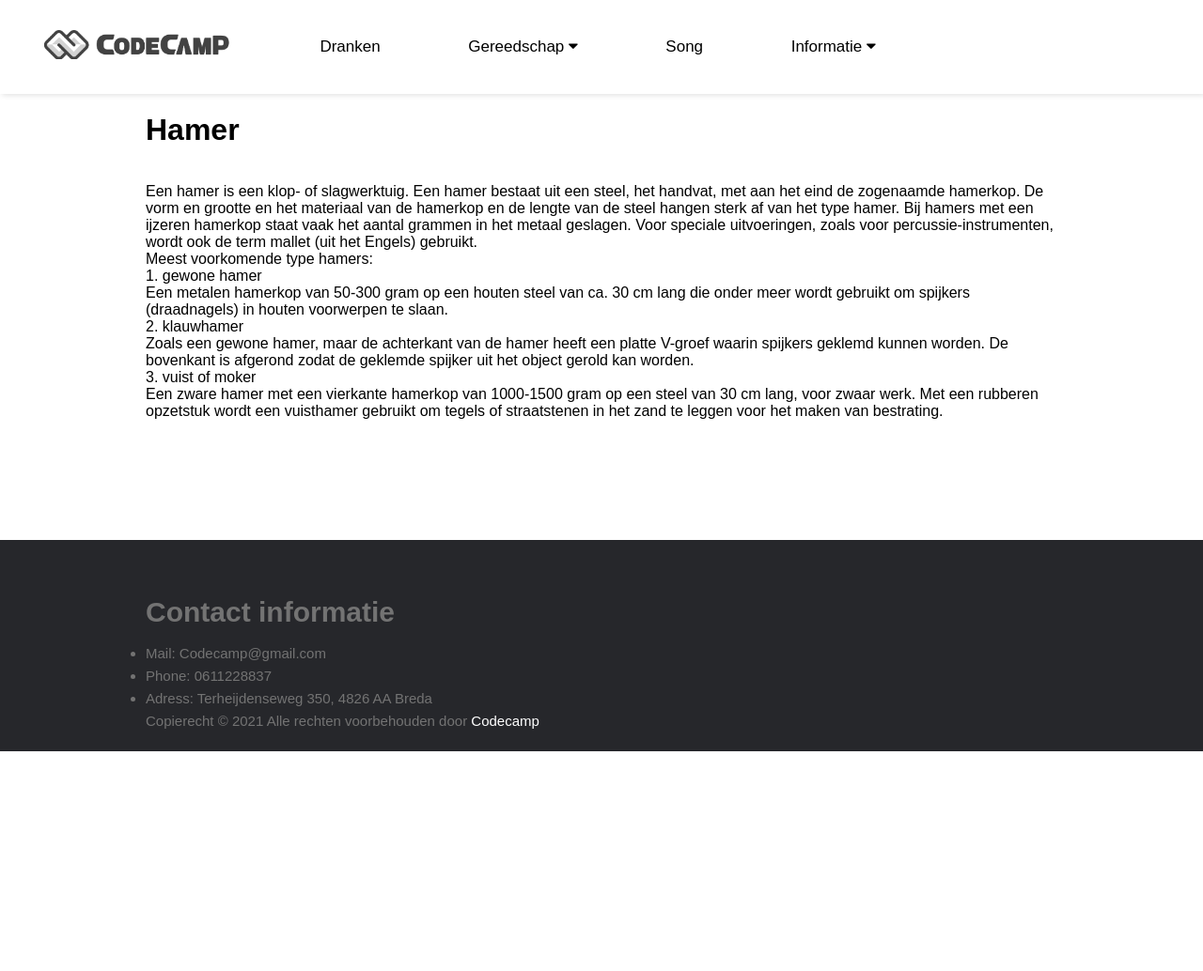
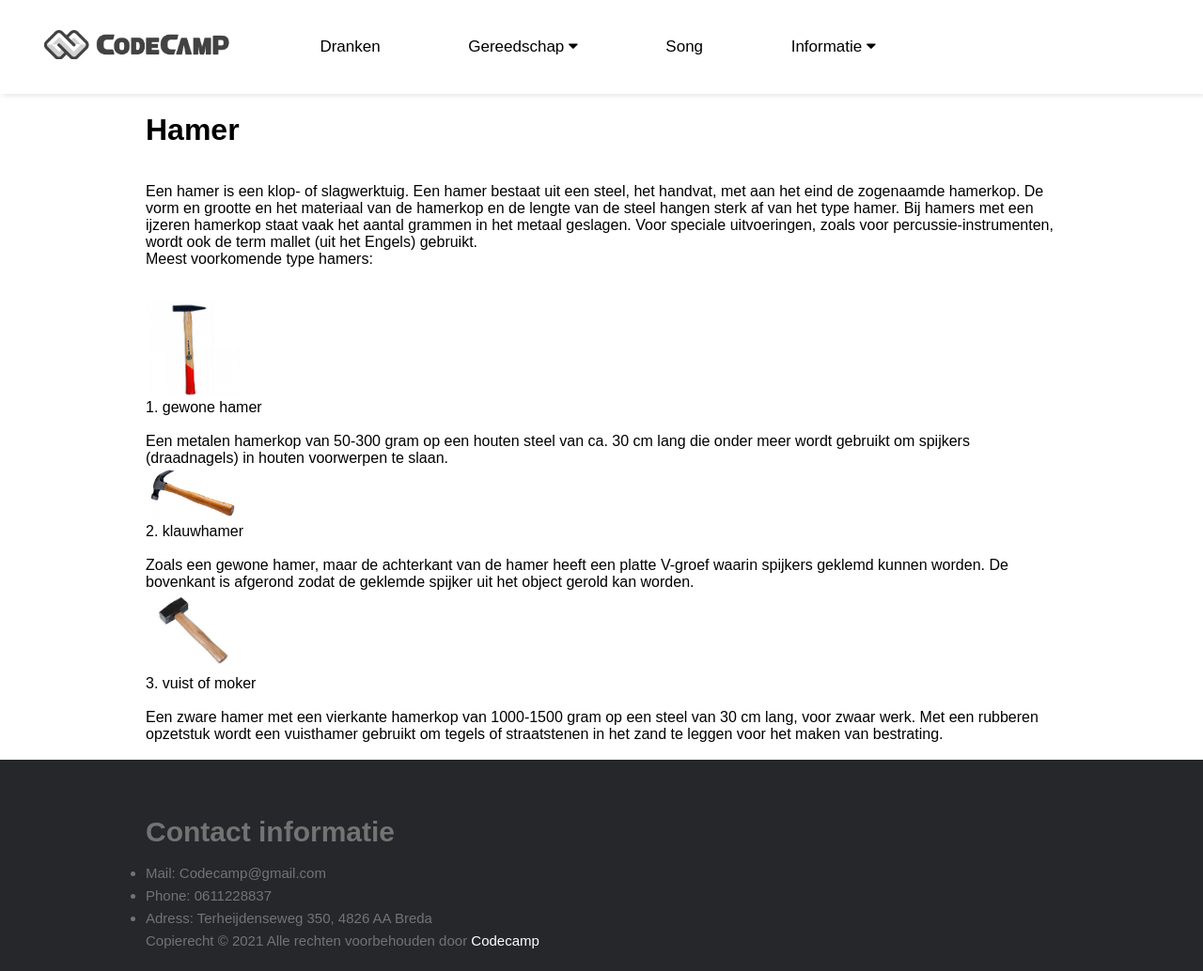
Before and after one commit to ibrahimhillowle/C2-CodeCamp, a PHP site: page /1schoolmap/hamer.php in a window 1280 px wide. Shown: the whole page at 94% size. Before the commit the page ends 800 px from the top, so only its background shows below. Run offline with PHP 8.4, Linux system fonts and the light colour scheme; data that the repository does not hold is empty; some libraries are stand-ins or nearby versions.

Commit message:
hamer pagina beter gemaakt

```diff
--- a/hamer.php
+++ b/hamer.php
@@ -13,19 +13,32 @@
     <p>
       Een hamer is een klop- of slagwerktuig. Een hamer bestaat uit een steel, het handvat, met aan het eind de zogenaamde hamerkop. De vorm en grootte en het materiaal van de hamerkop en de lengte van de steel hangen sterk af van het type hamer. Bij hamers met een ijzeren hamerkop staat vaak het aantal grammen in het metaal geslagen. Voor speciale uitvoeringen, zoals voor percussie-instrumenten, wordt ook de term mallet (uit het Engels) gebruikt.
 <br>
-  Meest voorkomende type hamers:
+Meest voorkomende type hamers:
+<br>
+<br>
+<br>
+<img src="img/hamer2.jpg" width="100px" alt="">
 <br>
   1.	gewone hamer
   <br>
+  <br>
   Een metalen hamerkop van 50-300 gram op een houten steel van ca. 30 cm lang die onder meer wordt gebruikt om spijkers (draadnagels) in houten voorwerpen te slaan.
+<br>
+<img src="img/hamer.jpg" width="100px" alt="">
 <br>
   2.	klauwhamer
   <br>
+  <br>
   Zoals een gewone hamer, maar de achterkant van de hamer heeft een platte V-groef waarin spijkers geklemd kunnen worden. De bovenkant is afgerond zodat de geklemde spijker uit het object gerold kan worden.
+<br>
+<img src="img/moker.jpg" width="100px" alt="">
 <br>
   3.	vuist of moker
   <br>
+  <br>
   Een zware hamer met een vierkante hamerkop van 1000-1500 gram op een steel van 30 cm lang, voor zwaar werk. Met een rubberen opzetstuk wordt een vuisthamer gebruikt om tegels of straatstenen in het zand te leggen voor het maken van bestrating.
+  <br>
+  <br>
 </div>
 
 
```
Also changed, not shown: img/hamer.jpg (added), img/hamer2.jpg (added), img/moker.jpg (added).
